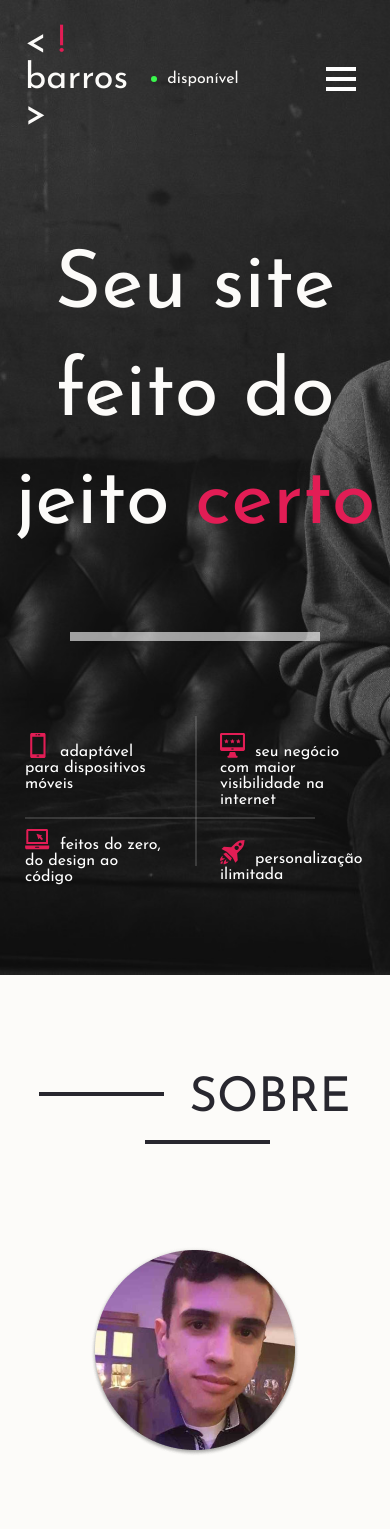
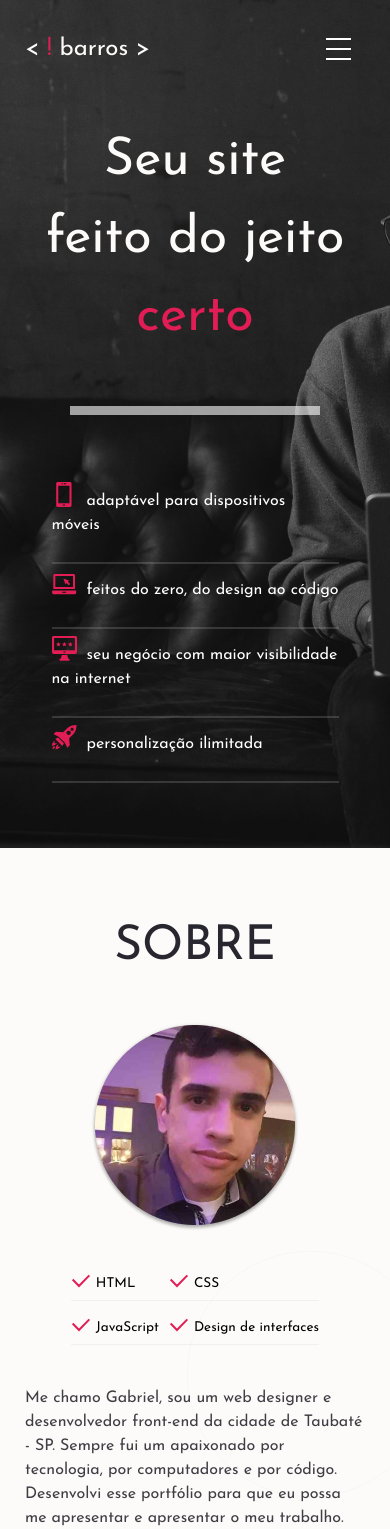
Before and after one commit to Gab-Barros/projeto-portfolio, a plain HTML site: page index.html in a window 390 px wide. Shown: the top 1529 px of the page. Drawn offline with Linux system fonts and the light colour scheme.

Commit message:
responsivo concluido

```diff
--- a/css/style.css
+++ b/css/style.css
@@ -31,8 +31,20 @@ body{
   padding: 25px;
 }
 
+@media (max-width: 604px){
+  .header{
+    grid-template-columns: 1fr 1fr;
+  }
+}
+
 .disponivel{
   text-align: center;
+}
+
+@media (max-width: 604px){
+  .disponivel{
+    display: none;
+  }
 }
 
 .disponivel::before{
@@ -76,6 +88,12 @@ body{
   text-decoration: none;
 }
 
+@media (max-width: 604px){
+  .logo{
+    font-size: 1.5rem;
+  }
+}
+
 .logo{
   max-width: 220px;
 }
@@ -93,10 +111,21 @@ body{
   line-height: 108px;
 }
 
-@media (max-width: 740px){
+@media (min-width: 605px) and (max-width: 740px){
   .capa h1{
     font-size: 5rem;
     padding: 75px 0px 0px 0px;
+  }
+}
+
+@media (max-width: 604px){
+  .capa h1{
+    font-size: 3.25rem;
+    padding: 25px 0px 0px;
+    line-height: 1.5em;
+  }
+  .capa h1::after{
+    margin: 50px auto 0px auto !important;
   }
 }
 
@@ -124,15 +153,18 @@ body{
   color: rgba(255,255,255,9)
 }
 
-@media (max-width: 740px){
+@media (min-width: 605px) and (max-width: 740px){
   .vantagens{
     padding: 75px 0px;
   }
 }
 
+
 .vantagens li{
-  padding: 15px 25px;
+  padding: 15px 75px;
 }
+
+
 
 .vantagens-col-1{
   justify-self:end
@@ -148,9 +180,15 @@ body{
   top: 25px;
 }
 
-@media (max-width: 890px){
+@media (min-width: 741px) and (max-width: 890px){
   .vantagens-col-1 li:first-child::after{
     width: 200%;
+  }
+}
+
+@media (min-width: 605px) and (max-width: 740px){
+  .vantagens-col-1 li:first-child::after{
+    width: 300%;
   }
 }
 
@@ -216,6 +254,32 @@ body{
   }
 }
 
+@media (max-width: 604px){
+  .vantagens{
+    grid-template-columns: minmax(300px, 337px);
+    justify-content: center;
+    padding: 50px 0px 75px 0px;
+  }
+
+  .vantagens li{
+    padding: 15px 25px;
+    line-height: 1.5em;
+  }
+
+  .vantagens li::after, .vantagens-col-1 li:first-child::after{
+    content: '';
+    display: block;
+    width: 100%;
+    height: 2px;
+    background: rgba(196,196,196,.2);
+    position: relative;
+    top: 25px;
+  }
+  .vantagens-col-2::before{
+    display: none;
+  }
+}
+
 .capa{
   color: #FCFBF9;
   background-image: url('../img/capa.jpg');
@@ -275,6 +339,11 @@ body{
     top: -15px;
   }
 }
+@media (max-width: 604px){
+  .sobre h1::after, .sobre h1::before{
+    display: none;
+  }
+}
 
 .sobre{
   padding: 0px 25px;
@@ -307,7 +376,7 @@ body{
     margin: 0 auto;
   }
   .sobre > div > div p{
-    font-size: 18px !important;
+    font-size: 18px;
   }
 }
 
@@ -344,6 +413,42 @@ table{
   margin-right: 10px;
   position: relative;
   top: 4px;
+}
+
+@media (max-width: 604px){
+  .sobre{
+    padding-bottom: 75px;
+  }
+  .sobre-dados td::before{
+    width: 20px;
+    height: 20px;
+    background-size: contain;
+    margin-right: 5px;
+  }
+  .sobre-dados{
+    text-align: left;
+  }
+  .sobre-dados td{
+    padding: 10px 0px;
+  }
+  .sobre-dados td:nth-of-type(2)::before{
+    margin-left: 10px;
+  }
+  .sobre-dados .dados {
+    margin: 25px auto;
+  }
+  .sobre-dados td{
+    font-size: 0.85rem;
+  }
+  .sobre > div > div > p{
+    font-size: 1rem;
+    line-height: 1.5em;
+    max-width: 100%;
+    padding-right: 0px;
+  }
+  .sobre h1{
+    padding: 75px 0px 50px 0px;
+  }
 }
 
 /* PORTFOLIO */
@@ -410,6 +515,15 @@ table{
   }
 }
 
+@media (max-width: 604px){
+  .portfolio h1::after, .portfolio h1::before{
+    display: none;
+  }
+  .portfolio h1{
+    padding: 75px 0px 50px 0px;
+  }
+}
+
 .portfolio > div{
   display: grid;
   grid-template-columns: 1fr 1fr;
@@ -446,6 +560,19 @@ table{
   color: rgba(255,255,255,.8);
 }
 
+@media (max-width: 604px) {
+  .portfolio-descricao h2{
+    font-size: 2rem;
+    padding: 16px 0px 5px 16px;
+  }
+  .portfolio-descricao span{
+    padding-left: 16px;
+  }
+  .portfolio-descricao p{
+    font-size: 1.125rem;
+    padding-left: 16px;
+  }
+}
 
 /* MENU MOBILE */
 
@@ -514,3 +641,15 @@ table{
     transform: translate3d(0px, 0px, 0px)
   }
 }
+
+
+@media (max-width: 604px){
+  .dropdown-btn::before{
+    content: '';
+    display: flex;
+    width: 25px;
+    height: 2px;
+    background: white;
+    box-shadow: 0px 10px 0px 0px white, 0px -10px 0px 0px white;
+  }
+  }
```
